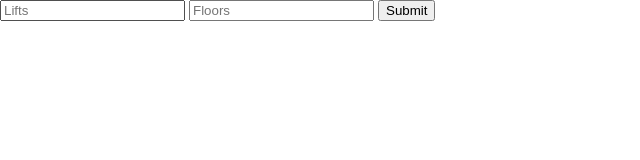
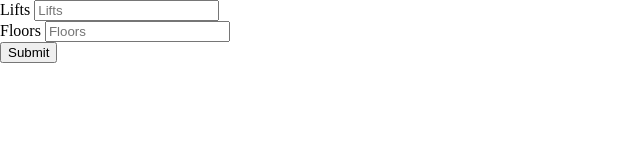
Before and after one commit to skv93-coder/lift-simulation, a plain HTML site: page index.html in a window 1280 px wide. Shown: the whole page, without its empty margins (0-640 px from the left). Drawn offline with Linux system fonts and the light colour scheme.

Commit message:
Added label

```diff
--- a/index.html
+++ b/index.html
@@ -10,8 +10,13 @@
 </head>
 <body>
     <div id="game_box">
+        <label for="lifts">Lifts</label>
         <input type="text" placeholder="Lifts" id='lifts'>
+        <br>
+        <label for="floors">Floors</label>
+
         <input type="text" id="floors" placeholder="Floors">
+        <br>
         <button onclick="start()">Submit</button>
         <div id="alert"></div>
     </div>
```
